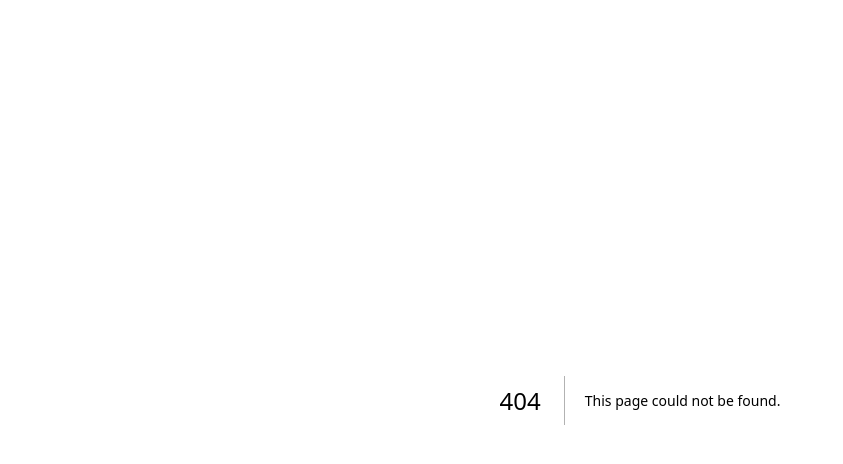
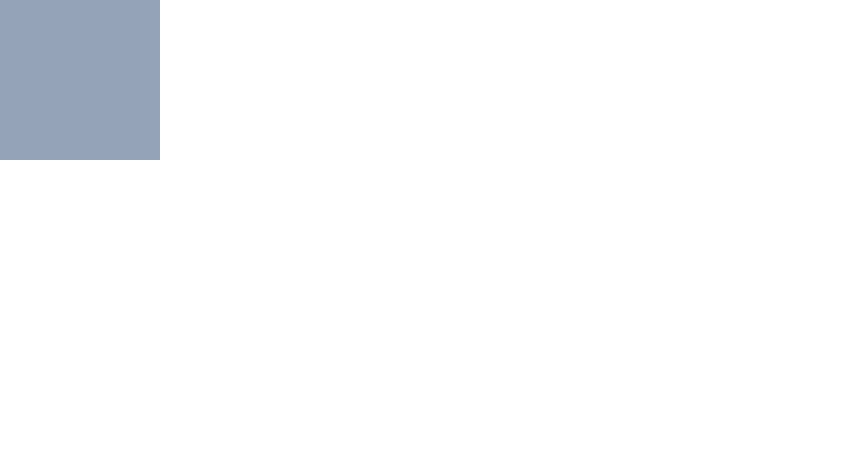
Before and after one commit to PriyankaBelhekar77/Priyanka-Belhekar-Frontend-Developer, a Next.js app: page /components/Card in a window 1280 px wide. Before the commit this address had no page. Shown: the top 464 px of the page, without its empty margins (0-843 px from the left). Built offline with nearby package versions, Linux system fonts and the light colour scheme.

Commit message:
feat(cards): added cards for each capsule

```diff
--- /dev/null
+++ b/pages/components/Card.tsx
@@ -0,0 +1,11 @@
+import type { Capsule } from "..";
+
+const Card = (props: Capsule) => {
+  return (
+    <div className="w-40 h-40 bg-slate-400">
+      {props.capsule_serial}
+    </div>
+  )
+}
+
+export default Card;
--- a/pages/index.tsx
+++ b/pages/index.tsx
@@ -1,4 +1,5 @@
 import Banner from "./components/Banner";
+import Card from "./components/Card";
 import Search from "./components/Search";
 
 export interface Capsule {
@@ -36,10 +37,12 @@ interface HomeProps {
 
 export default function Home({ capsules }: HomeProps) {
   return (
-    <div className="h-full flex justify-center items-center flex-col">
+    <div className="container mx-auto flex justify-center items-center flex-col">
       <Banner />
       <Search />
-      {capsules.map(capsule => <div key={capsule.capsule_serial}>{capsule.capsule_id}</div>)}
+      <div className="flex flex-wrap gap-10">
+        {capsules.map(capsule => <Card key={capsule.capsule_serial} {...capsule} />)}
+      </div>
     </div>
   )
 }
--- a/styles/globals.css
+++ b/styles/globals.css
@@ -3,5 +3,7 @@
 @tailwind utilities;
 
 body, html, #__next {
+  overflow: scroll;
+  margin: 0 auto;
   height: 100%;
 }
```
